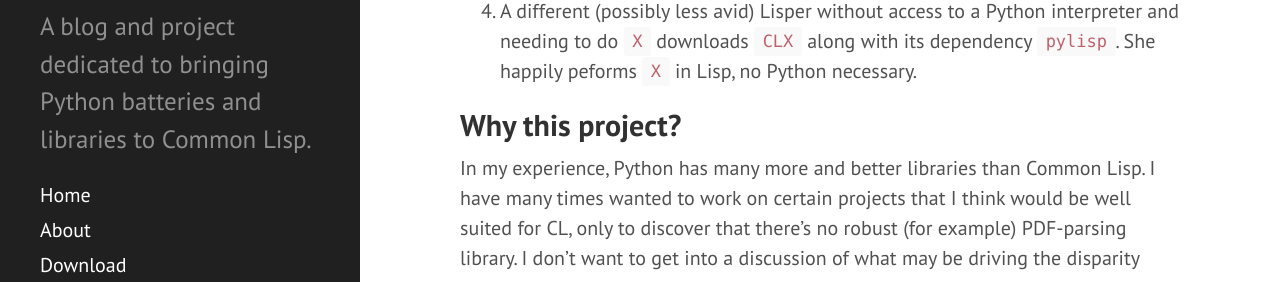
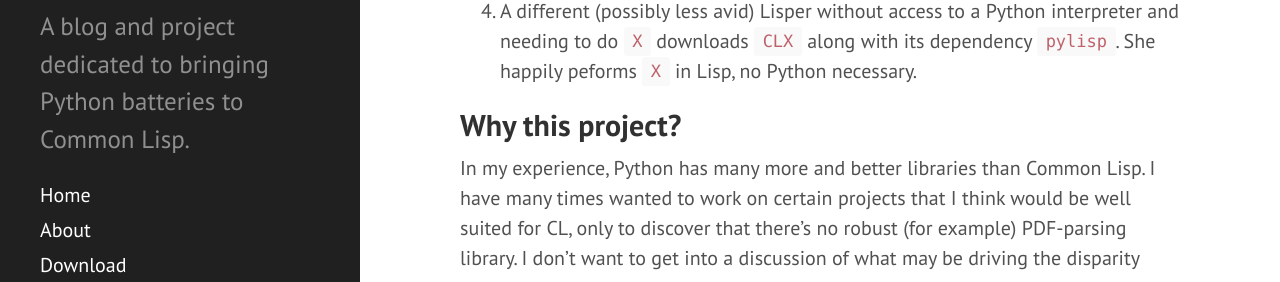
Before and after one commit to felipeochoa/aqua-lisp, a Jekyll site: the page built from index.html, in a window 1280 px wide. Shown: the part 492-774 px from the top of the page. Built offline with Jekyll 4.4.1, drawn with Linux system fonts in a browser that asks for light colours; Markdown is read by kramdown in place of the engine named in the settings; the list of posts is cut into pages by our own code.

Commit message:
shortened description

```diff
--- a/_config.yml
+++ b/_config.yml
@@ -9,7 +9,7 @@ relative_permalinks: true
 # Setup
 title:            Python is not Lisp
 tagline:          'A Python to Common Lisp translator'
-description:      'A blog and project dedicated to bringing Python batteries and libraries to Common Lisp.'
+description:      'A blog and project dedicated to bringing Python batteries to Common Lisp.'
 url:              https://github.com/felipeochoa/py-lisp/
 baseurl:          /py-lisp/
 
```
